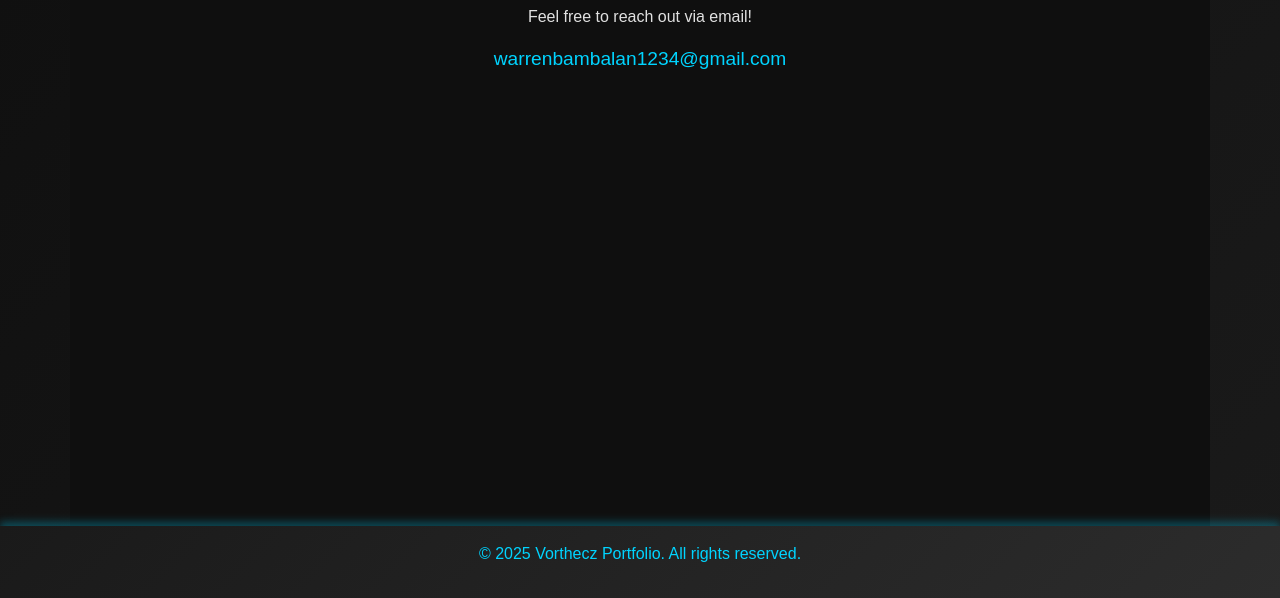
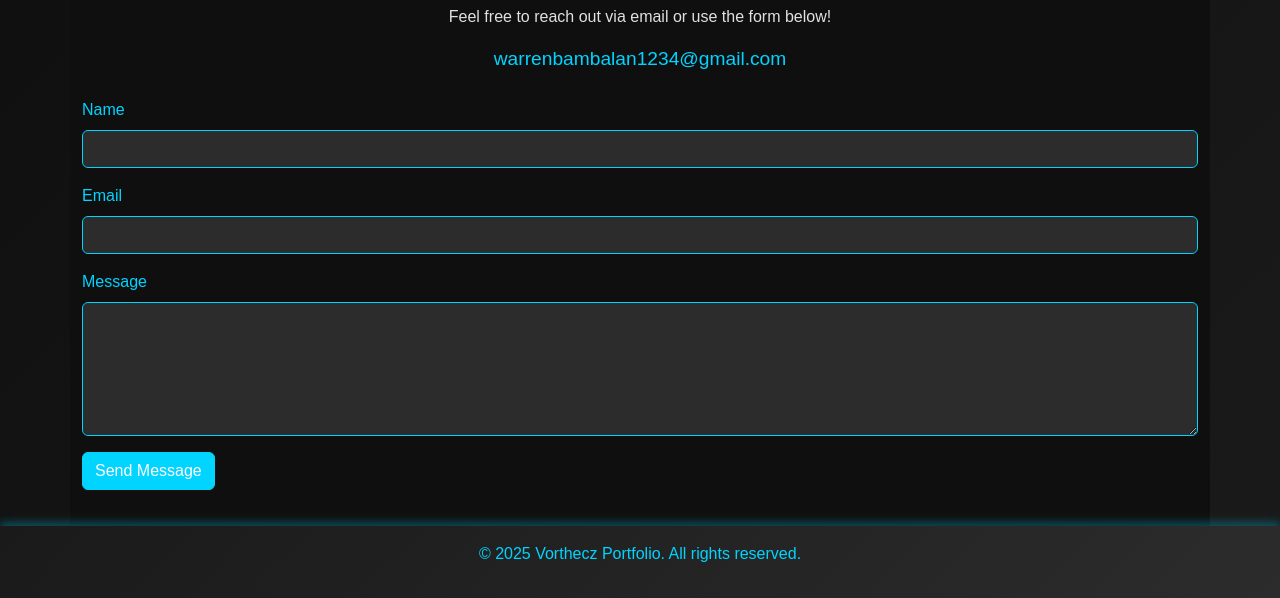
Before and after one commit to wbambalan/websitetest, a plain HTML site: page contact.html in a window 1280 px wide. Shown: the part 202-800 px from the top of the page. Drawn offline with nearby package versions, Linux system fonts and the light colour scheme.

Commit message:
Update contact.html

```diff
--- a/contact.html
+++ b/contact.html
@@ -7,6 +7,7 @@
     <meta name="description" content="Get in touch with Vorthecz for graphics design, digital art, and video editing inquiries.">
     <link href="https://cdn.jsdelivr.net/npm/bootstrap@5.3.0/dist/css/bootstrap.min.css" rel="stylesheet">
     <script src="https://cdn.jsdelivr.net/npm/bootstrap@5.3.0/dist/js/bootstrap.bundle.min.js"></script>
+
     <style>
         body { font-family: Arial, sans-serif; margin: 0; padding: 0; display: flex; flex-direction: column; min-height: 100vh; background: linear-gradient(135deg, #0f0f0f 0%, #1a1a1a 100%); color: #e0e0e0; }
         header { background: linear-gradient(135deg, #1a1a1a 0%, #2c2c2c 100%); color: #00d4ff; padding: 1rem; text-align: center; box-shadow: 0 4px 8px rgba(0, 212, 255, 0.3); }
@@ -17,9 +18,14 @@
         nav a:hover { color: #00d4ff; }
         main { flex: 1; padding: 2rem; background: #0f0f0f; }
         footer { background: linear-gradient(135deg, #1a1a1a 0%, #2c2c2c 100%); color: #00d4ff; text-align: center; padding: 1rem; box-shadow: 0 -4px 8px rgba(0, 212, 255, 0.3); }
+        .form-control { background-color: #2c2c2c; border: 1px solid #00d4ff; color: #e0e0e0; }
+        .form-control:focus { background-color: #2c2c2c; border-color: #00d4ff; color: #e0e0e0; box-shadow: 0 0 0 0.2rem rgba(0, 212, 255, 0.25); }
+        .btn-primary { background-color: #00d4ff; border-color: #00d4ff; }
+        .btn-primary:hover { background-color: #0099cc; border-color: #0099cc; }
         @media (max-width: 768px) { nav ul { flex-direction: column; align-items: center; } nav li { margin: 0.5rem 0; } main { padding: 1rem; } }
     </style>
 </head>
+
 <body>
     <header>
         <h1>Contact Me</h1>
@@ -35,8 +41,24 @@
     <main class="container">
         <section>
             <h2 style="color: #00d4ff; text-align: center;">Get In Touch</h2>
-            <p style="text-align: center;">Feel free to reach out via email!</p>
+            <p style="text-align: center;">Feel free to reach out via email or use the form below!</p>
             <p style="text-align: center; font-size: 1.2rem; color: #00d4ff;">warrenbambalan1234@gmail.com</p>
+
+            <form action="https://formspree.io/f/your-form-id" method="POST" class="mt-4">
+                <div class="mb-3">
+                    <label for="name" class="form-label" style="color: #00d4ff;">Name</label>
+                    <input type="text" class="form-control" id="name" name="name" required>
+                </div>
+                <div class="mb-3">
+                    <label for="email" class="form-label" style="color: #00d4ff;">Email</label>
+                    <input type="email" class="form-control" id="email" name="email" required>
+                </div>
+                <div class="mb-3">
+                    <label for="message" class="form-label" style="color: #00d4ff;">Message</label>
+                    <textarea class="form-control" id="message" name="message" rows="5" required></textarea>
+                </div>
+                <button type="submit" class="btn btn-primary">Send Message</button>
+            </form>
         </section>
     </main>
     <footer>
```
